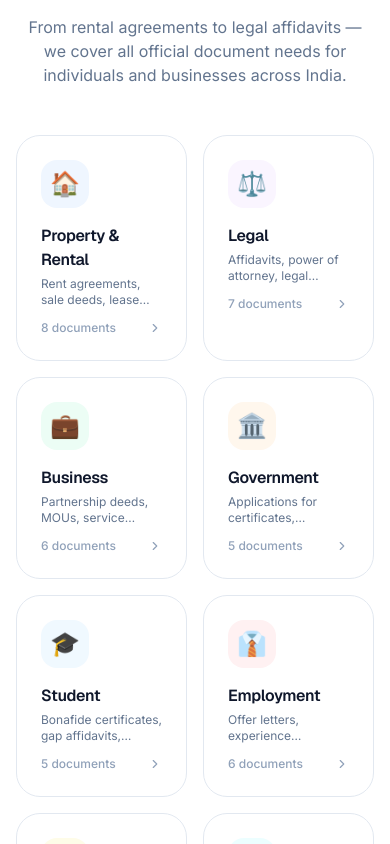
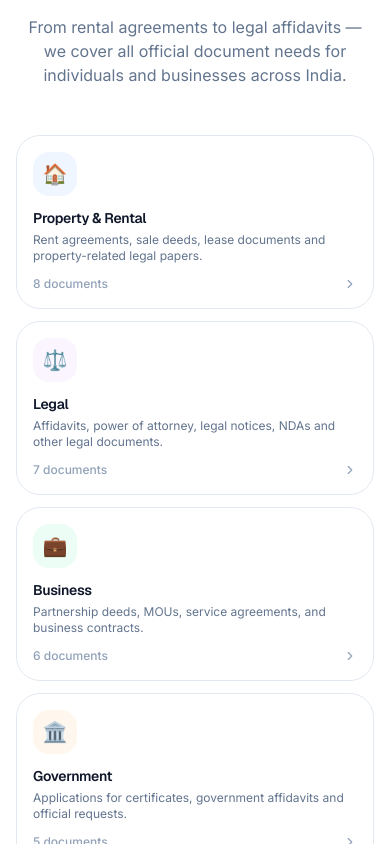
Before and after one commit to Sudhanshu7393/DocSetu, a Next.js app: page / in a window 390 px wide. Shown: the part 1680-2524 px from the top of the page. Built offline with nearby package versions, Linux system fonts and the light colour scheme.

Commit message:
Enhance mobile & tablet responsive layout across all screens

```diff
--- a/src/app/globals.css
+++ b/src/app/globals.css
@@ -91,8 +91,9 @@
   box-sizing: border-box;
 }
 
-html {
-  scroll-behavior: smooth;
+html, body {
+  overflow-x: hidden;
+  max-width: 100vw;
 }
 
 body {
@@ -102,6 +103,26 @@ body {
   font-feature-settings: "rlig" 1, "calt" 1;
   -webkit-font-smoothing: antialiased;
   -moz-osx-font-smoothing: grayscale;
+}
+
+/* Mobile responsive input adjustments to prevent iOS Safari auto-zoom */
+@media (max-width: 640px) {
+  input[type="text"],
+  input[type="number"],
+  input[type="email"],
+  input[type="password"],
+  input[type="date"],
+  input[type="tel"],
+  select,
+  textarea {
+    font-size: 16px !important;
+  }
+}
+
+/* Touch scrolling */
+.touch-scroll {
+  -webkit-overflow-scrolling: touch;
+  overflow-x: auto;
 }
 
 /* Custom Scrollbar */
--- a/src/app/layout.tsx
+++ b/src/app/layout.tsx
@@ -9,6 +9,17 @@ const inter = Inter({
   variable: "--font-inter",
   display: "swap",
 });
+
+export const viewport = {
+  width: "device-width",
+  initialScale: 1,
+  maximumScale: 1,
+  userScalable: false,
+  themeColor: [
+    { media: "(prefers-color-scheme: light)", color: "#ffffff" },
+    { media: "(prefers-color-scheme: dark)", color: "#0f172a" },
+  ],
+};
 
 export const metadata: Metadata = {
   title: {
--- a/src/app/page.tsx
+++ b/src/app/page.tsx
@@ -113,12 +113,12 @@ function CategoryCard({ cat }: { cat: Category }) {
   return (
     <Link
       href={`/categories/${cat.slug}`}
-      className="group relative p-6 rounded-2xl border border-slate-200 dark:border-slate-700/50 bg-white dark:bg-slate-800/50 hover:border-blue-300 dark:hover:border-blue-600/50 transition-all duration-300 card-glow hover:-translate-y-0.5"
+      className="group relative p-4 sm:p-6 rounded-2xl border border-slate-200 dark:border-slate-700/50 bg-white dark:bg-slate-800/50 hover:border-blue-300 dark:hover:border-blue-600/50 transition-all duration-300 card-glow hover:-translate-y-0.5"
     >
-      <div className={`inline-flex items-center justify-center w-12 h-12 rounded-xl ${cat.bgColor} mb-4 text-2xl`}>
+      <div className={`inline-flex items-center justify-center w-11 h-11 sm:w-12 sm:h-12 rounded-xl ${cat.bgColor} mb-3 sm:mb-4 text-xl sm:text-2xl`}>
         {cat.icon}
       </div>
-      <h3 className="font-semibold text-slate-900 dark:text-white mb-1 group-hover:text-blue-600 dark:group-hover:text-blue-400 transition-colors">
+      <h3 className="font-semibold text-slate-900 dark:text-white mb-1 group-hover:text-blue-600 dark:group-hover:text-blue-400 transition-colors text-sm sm:text-base">
         {cat.name}
       </h3>
       <p className="text-xs text-slate-500 dark:text-slate-400 line-clamp-2 mb-3">
@@ -278,7 +278,7 @@ export default function HomePage() {
             </p>
           </div>
 
-          <div className="grid grid-cols-2 sm:grid-cols-3 lg:grid-cols-4 xl:grid-cols-5 gap-4">
+          <div className="grid grid-cols-1 sm:grid-cols-2 md:grid-cols-3 lg:grid-cols-4 xl:grid-cols-5 gap-3 sm:gap-4">
             {categories.map((cat) => (
               <CategoryCard key={cat.id} cat={cat} />
             ))}
```
